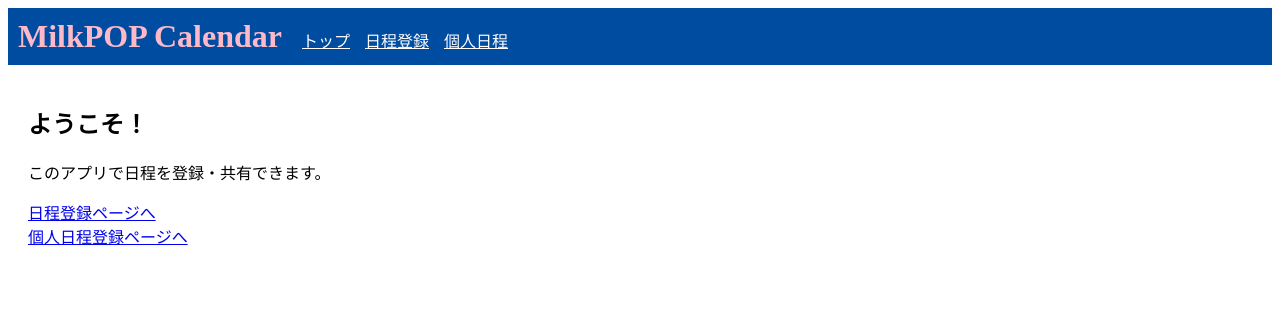
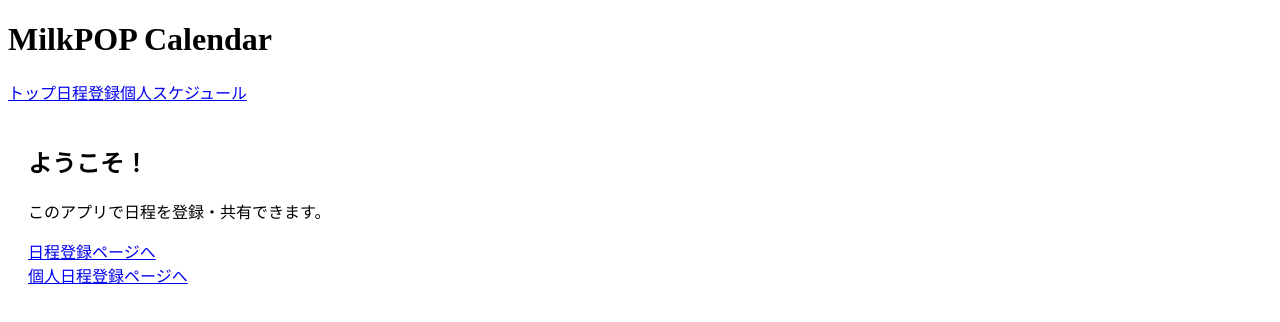
Before and after one commit to kuzyoumike0/milkpop-calendarapp, a React app in the folder frontend/: page / in a window 1280 px wide. Shown: the top 322 px of the page. Built offline with nearby package versions, Linux system fonts and the light colour scheme.

Commit message:
Update App.jsx

```diff
--- a/frontend/src/App.jsx
+++ b/frontend/src/App.jsx
@@ -1,31 +1,33 @@
 import React from "react";
 import { BrowserRouter as Router, Routes, Route, Link } from "react-router-dom";
 import TopPage from "./components/TopPage";
+import LinkPage from "./components/LinkPage";
 import PersonalPage from "./components/PersonalPage";
-import LinkPage from "./components/LinkPage";
 import SharePage from "./components/SharePage";
 import ShareLinkPage from "./components/ShareLinkPage";
-
-const Navbar = () => (
-  <div style={{ background: "#004CA0", padding: "10px", color: "white" }}>
-    <h1 style={{ display: "inline", marginRight: "20px", color: "#FDB9C8" }}>MilkPOP Calendar</h1>
-    <Link to="/" style={{ marginRight: "15px", color: "white" }}>トップ</Link>
-    <Link to="/register" style={{ marginRight: "15px", color: "white" }}>日程登録</Link>
-    <Link to="/personal" style={{ marginRight: "15px", color: "white" }}>個人日程</Link>
-  </div>
-);
 
 export default function App() {
   return (
     <Router>
-      <Navbar />
-      <Routes>
-        <Route path="/" element={<TopPage />} />
-        <Route path="/register" element={<LinkPage />} />
-        <Route path="/personal" element={<PersonalPage />} />
-        <Route path="/share/:linkid" element={<SharePage />} />
-        <Route path="/links" element={<ShareLinkPage />} />
-      </Routes>
+      <div className="bg-black text-white min-h-screen">
+        <header className="bg-[#FDB9C8] text-black p-4 flex justify-between">
+          <h1 className="font-bold text-xl">MilkPOP Calendar</h1>
+          <nav className="space-x-4">
+            <Link to="/">トップ</Link>
+            <Link to="/link">日程登録</Link>
+            <Link to="/personal">個人スケジュール</Link>
+          </nav>
+        </header>
+        <main className="p-4">
+          <Routes>
+            <Route path="/" element={<TopPage />} />
+            <Route path="/link" element={<LinkPage />} />
+            <Route path="/personal" element={<PersonalPage />} />
+            <Route path="/share/:linkid" element={<SharePage />} />
+            <Route path="/sharelink" element={<ShareLinkPage />} />
+          </Routes>
+        </main>
+      </div>
     </Router>
   );
 }
```
